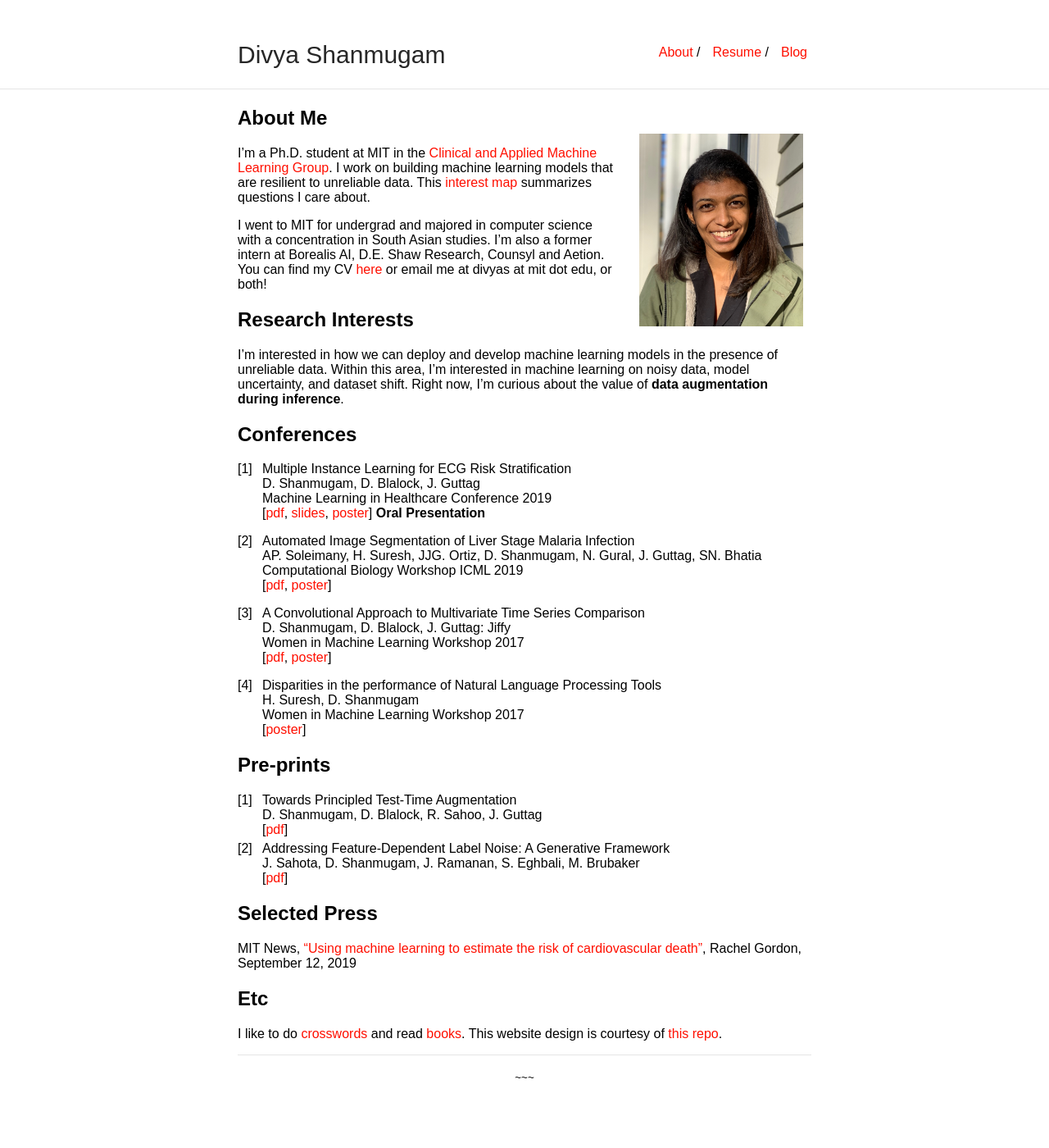
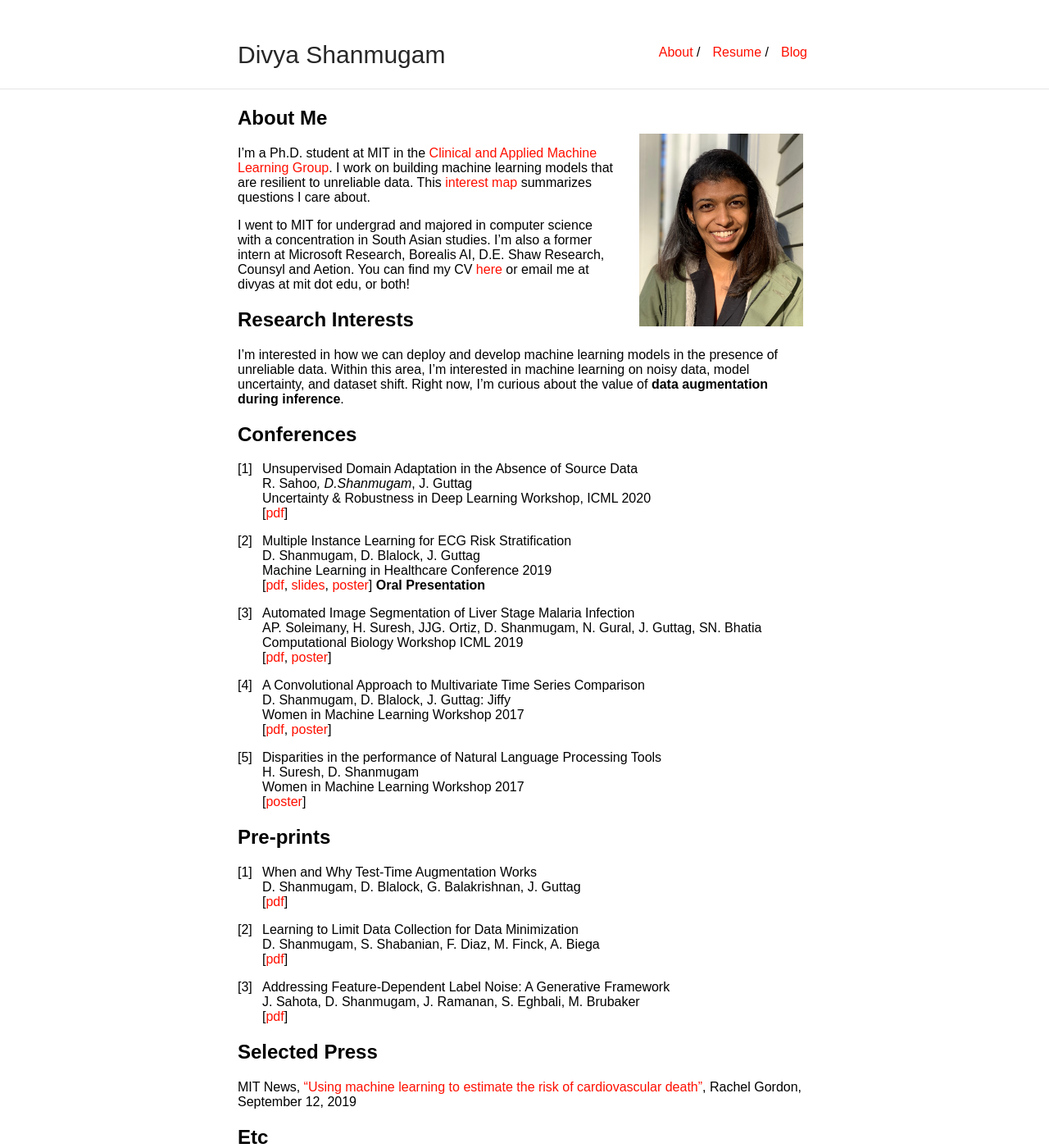
Before and after one commit to dmshanmugam/dmshanmugam.github.io, a Jekyll site: the page built from index.md, in a window 1280 px wide and 1400 px high. Shown: the whole window at 82% size. Built offline with Jekyll 4.4.1, drawn with Linux system fonts in a browser that asks for light colours; our own code applies the rules of GitHub Pages for plain Markdown files.

Commit message:
Nov 2020 update

```diff
--- a/index.md
+++ b/index.md
@@ -8,7 +8,7 @@ layout: default
 
 I'm a Ph.D. student at MIT in the [Clinical and Applied Machine Learning Group](ddig.mit.edu). I work on building machine learning models that are resilient to unreliable data. This [interest map](pdfs/interest_map.pdf) summarizes questions I care about.
 
-I went to MIT for undergrad and majored in computer science with a concentration in South Asian studies. I'm also a former intern at Borealis AI, D.E. Shaw Research, Counsyl and Aetion. You can find my CV [here](pdfs/cv.pdf) or email me at divyas at mit dot edu, or both!
+I went to MIT for undergrad and majored in computer science with a concentration in South Asian studies. I'm also a former intern at Microsoft Research, Borealis AI, D.E. Shaw Research, Counsyl and Aetion. You can find my CV [here](pdfs/cv.pdf) or email me at divyas at mit dot edu, or both!
 
 ## Research Interests
 
@@ -16,22 +16,27 @@ I'm interested in how we can deploy and develop machine learning models in the p
 
 ## Conferences
 
-1. Multiple Instance Learning for ECG Risk Stratification \\
+1. Unsupervised Domain Adaptation in the Absence of Source Data \\
+R. Sahoo*, D.Shanmugam*, J. Guttag \\
+Uncertainty & Robustness in Deep Learning Workshop, ICML 2020 \\
+[[pdf](pdfs/udl_icml_2020.pdf)]
+
+2. Multiple Instance Learning for ECG Risk Stratification \\
 D. Shanmugam, D. Blalock, J. Guttag \\
 Machine Learning in Healthcare Conference 2019 \\
 [[pdf](pdfs/ecg_mlhc_2019.pdf), [slides](pdfs/ecg_mlhc_slides.pdf), [poster](pdfs/ecg_mlhc_poster.pdf)] **Oral Presentation**
 
-2. Automated Image Segmentation of Liver Stage Malaria Infection \\
+3. Automated Image Segmentation of Liver Stage Malaria Infection \\
 AP. Soleimany, H. Suresh, JJG. Ortiz, D. Shanmugam, N. Gural, J. Guttag, SN. Bhatia \\
 Computational Biology Workshop ICML 2019 \\
 [[pdf](pdfs/icml_workshop_2019.pdf), [poster](pdfs/icml_2019_poster.pdf)]
 
-3. A Convolutional Approach to Multivariate Time Series Comparison \\
+4. A Convolutional Approach to Multivariate Time Series Comparison \\
 D. Shanmugam, D. Blalock, J. Guttag: Jiffy \\
 Women in Machine Learning Workshop 2017 \\
 [[pdf](pdfs/jiffy.pdf), [poster](pdfs/jiffy_wiml_poster.pdf)]
 
-4. Disparities in the performance of Natural Language Processing Tools \\
+5. Disparities in the performance of Natural Language Processing Tools \\
 H. Suresh, D. Shanmugam \\
 Women in Machine Learning Workshop 2017 \\
 [[poster](pdfs/wimlposter_2017.pdf)]
@@ -39,10 +44,15 @@ Women in Machine Learning Workshop 2017 \\
 
 ## Pre-prints
 
-1. Towards Principled Test-Time Augmentation \\
-D. Shanmugam, D. Blalock, R. Sahoo, J. Guttag \\
-[[pdf](pdfs/icml_2020_testaug.pdf)]
-2. Addressing Feature-Dependent Label Noise: A Generative Framework \\
+1. When and Why Test-Time Augmentation Works \\
+D. Shanmugam, D. Blalock, G. Balakrishnan, J. Guttag \\
+[[pdf](pdfs/tta_2020.pdf)]
+
+2. Learning to Limit Data Collection for Data Minimization \\
+D. Shanmugam, S. Shabanian, F. Diaz, M. Finck, A. Biega \\
+[[pdf](pdfs/llddm_aaai_2020.pdf)]
+
+3. Addressing Feature-Dependent Label Noise: A Generative Framework \\
 J. Sahota, D. Shanmugam, J. Ramanan, S. Eghbali, M. Brubaker \\
 [[pdf](pdfs/KDD_2019_label_noise_correction.pdf)]
 
```
Also changed, not shown: 3 other files.
